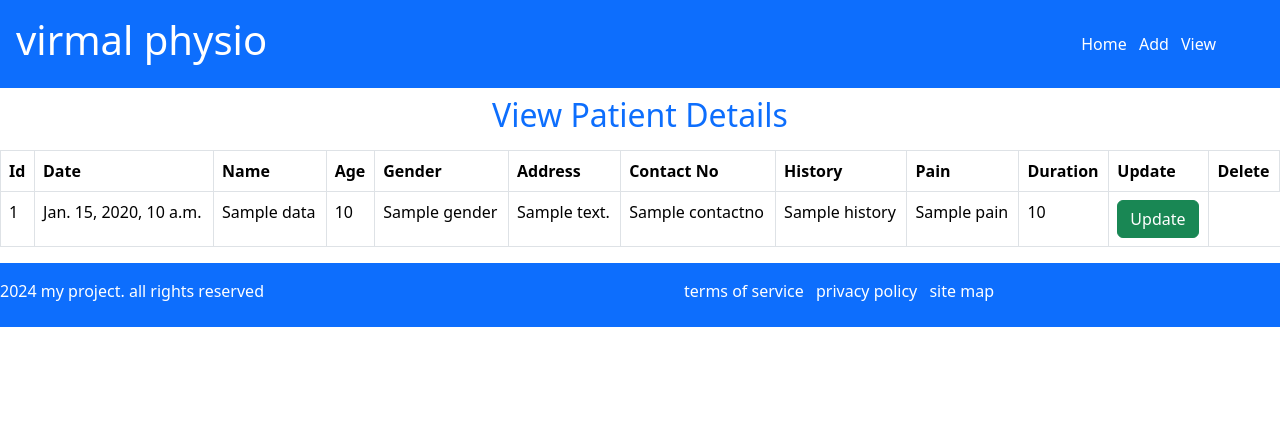
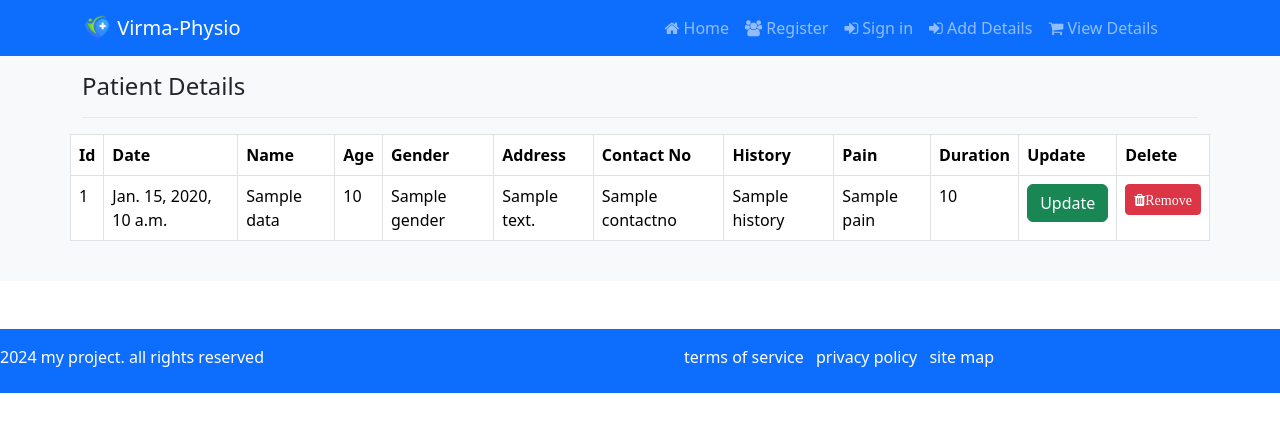
Before and after one commit to Naveen-kumaar/xproject, a Django app: template template/view.html in a window 1280 px wide. Shown: the top 432 px of the page. Run offline with Django 3.2, Linux system fonts and the light colour scheme; the template is opened without the code that fills it: most values are stand-ins (such as "Sample title", 1, 10 or a date in 2020).

Commit message:
updated some responsive designs

```diff
--- a/template/base.html
+++ b/template/base.html
@@ -1,36 +1,22 @@
+{% load static %}
 <!DOCTYPE html>
 <html lang="en">
 <head>
     <meta charset="UTF-8">
     <meta name="viewport" content="width=device-width, initial-scale=1.0">
-    <title>Virma-physio</title>
+    <title>{% block title %}
+
+           {% endblock title %}
+    </title>
+    <link rel="icon" href="{% static 'logo.png' %}">
     <link href="https://cdn.jsdelivr.net/npm/bootstrap@5.3.3/dist/css/bootstrap.min.css" rel="stylesheet" integrity="sha384-QWTKZyjpPEjISv5WaRU9OFeRpok6YctnYmDr5pNlyT2bRjXh0JMhjY6hW+ALEwIH" crossorigin="anonymous">
+    <link rel="stylesheet" href="https://cdnjs.cloudflare.com/ajax/libs/font-awesome/4.7.0/css/font-awesome.min.css">
 
 </head>
 <body>
-    <header class="p-3 bg-primary ">
-        <div class="row">
-            <div class="col text-white">
-                <h1><i src="icon_QWM_icon.ico"></i>virmal physio</h1>
-            </div>
-            <div class="col pt-3">
-                <nav class="d-flex justify-content-end mx-5">
-                    <ul class="list-inline-item">
-                        <li class="list-inline-item"><a class="text-white text-decoration-none" href="{% url 'home' %}">Home</a></li>
-                        {% if user.is_authenticated %}
-                          <li class="list-inline-item"><a class="text-white text-decoration-none" href="{% url 'register' %}">Sign up</a></li>
-                          <li class="list-inline-item"><a class="text-white text-decoration-none" href="#">Contact</a></li>
-                        {% else %}
-                          <li class="list-inline-item"><a class="text-white text-decoration-none" href="{% url 'create' %}">Add</a></li>
-                          <li class="list-inline-item"><a class="text-white text-decoration-none" href="{% url 'view'%}">View</a></li>
-                        {% endif %}
 
+    {% include 'include/navbar.html'%}
 
-                    </ul>
-                </nav>
-            </div>
-        </div>
-    </header>
     {% block content %}
 
     {% endblock %}
--- a/template/home.html
+++ b/template/home.html
@@ -1,5 +1,8 @@
 {% extends "base.html" %}
 {% load static %}
+{% block title%}
+Virma-Physio | Home
+{% endblock title%}
 {% block content %}
     <div class="container">
 
--- /dev/null
+++ b/template/include/navbar.html
@@ -0,0 +1,22 @@
+{% load static %}
+<header>
+    <nav class="navbar navbar-expand-lg navbar-dark bg-primary fixed-top mb-5" id="navbar">
+        <div class="container">
+            <a href="{% url 'home' %}" class="navbar-brand">
+                <img src="{% static 'logo.png' %}" width="30" height="30" alt="logo-image" loading="lazy" class="display-inline-block align-top">  Virma-Physio
+            </a>
+            <button class="navbar-toggler" type="button" data-bs-toggle="collapse" data-bs-target="#menu">
+                <span class="navbar-toggler-icon"></span>
+            </button>
+            <div class="collapse navbar-collapse" id="menu">
+                <ul class="navbar-nav ms-auto">
+                    <li class="nav-item active"><a href="{% url 'home' %}" class="nav-link"><i class="fa fa-home"></i> Home</a></li>
+                    <li class="nav-item active"><a href="{% url 'register'%}" class="nav-link"><i class="fa fa-users"></i> Register</a></li>
+                    <li class="nav-item active"><a href="{% url 'login'%}" class="nav-link"><i class="fa fa-sign-in"></i> Sign in</a></li>
+                    <li class="nav-item active"><a href="{% url 'create'%}" class="nav-link"><i class="fa fa-sign-in"></i> Add Details </a></li>
+                    <li class="nav-item active"><a href="{% url 'view' %}" class="nav-link"><i class="fa fa-shopping-cart"></i> View Details</a></li>
+                <ul>
+            </div>
+        </div>
+    </nav>
+</header>
--- a/template/login.html
+++ b/template/login.html
@@ -1,5 +1,10 @@
 {% extends 'base.html'%}
 {% load static %}
+
+{% block title%}
+Virma-Physio | Login
+{% endblock title%}
+
 {% block content %}
 
     <div class="container">
--- a/template/register.html
+++ b/template/register.html
@@ -1,5 +1,10 @@
 {% extends 'base.html'%}
 {% load static %}
+
+{% block title%}
+Virma-Physio | Register
+{% endblock title%}
+
 {% block content %}
 
     <div class="container">
--- a/template/view.html
+++ b/template/view.html
@@ -1,9 +1,20 @@
 {% extends 'base.html'%}
 {% load static %}
+
+{% block title%}
+Virma-Physio | View Patient Details
+{% endblock title%}
+
 {% block content%}
-<h2 class="page-header text-primary text-center p-2">View Patient Details</h2>
+<section class="bg-light py-4 my-5">
+    <div class="container">
+        <div class="row">
+            <div class="col-12">
+                <h4 class="mb-3">Patient Details</h4>
+                <hr style="border-color:#b8bfc2;">
+
+            </div>
             <table class="table table-bordered">
-    <thead>
                 <tr>
                     <th>Id</th>
                     <th>Date</th>
@@ -18,11 +29,9 @@
                     <th>Update</th>
                     <th>Delete</th>
                 </tr>
-    </thead>
+                {% for data in data %}
+                    <tr>
 
-        {% for data in data %}
-        <tbody>
-            <tr>
                 <td>{{forloop.counter}}</td>
                 <!-- <td>{{data.Id}}</td> -->
                 <td>{{data.Date}}</td>
@@ -35,9 +44,12 @@
                 <td>{{data.Pain}}</td>
                 <td>{{data.Duration}}</td>
                 <td><a class="btn btn-success" href="update">Update</a></td>
+                        <td><a href="#" onclick="return confirm('Are you sure? to Remove')" class="btn btn-danger btn-sm"><i class="fa fa-trash">Remove</a></td>
                     </tr>
-        </tbody>
                 {% endfor %}
+            </table>
+        </div>
+    </div>
+</section>
 
-</table>
 {% endblock %}
--- a/xapp/views.py
+++ b/xapp/views.py
@@ -6,7 +6,6 @@ from django.contrib import messages
 def home(request):
     return render(request,"home.html")
 def create(request):
-
     if request.method == 'POST':
         date =request.POST.get('date')
         name =request.POST.get('name')
```
Also changed, not shown: template/create.html (+6 -5 lines), static/icon_QWM_icon.ico (added), static/logo.png (added). Lines whose indentation alone changed are shown as unchanged.
